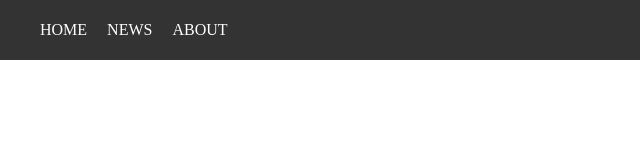
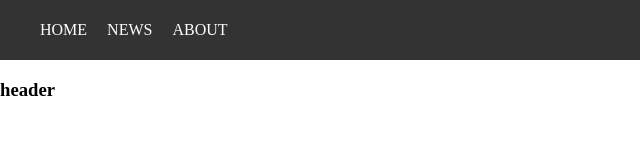
Before and after one commit to zakeri6960/First-Repository, a plain HTML site: page index.html in a window 1280 px wide. Shown: the full height of the page, 0-640 px from the left. Drawn offline with Linux system fonts and the light colour scheme.

Commit message:
add header

```diff
--- a/index.html
+++ b/index.html
@@ -18,6 +18,10 @@
         </ul>
     </div>
     <script src="script.js"></script>
+
+    <header>
+        <h3>header</h3>
+    </header>
 </body>
 
 </html>
```
